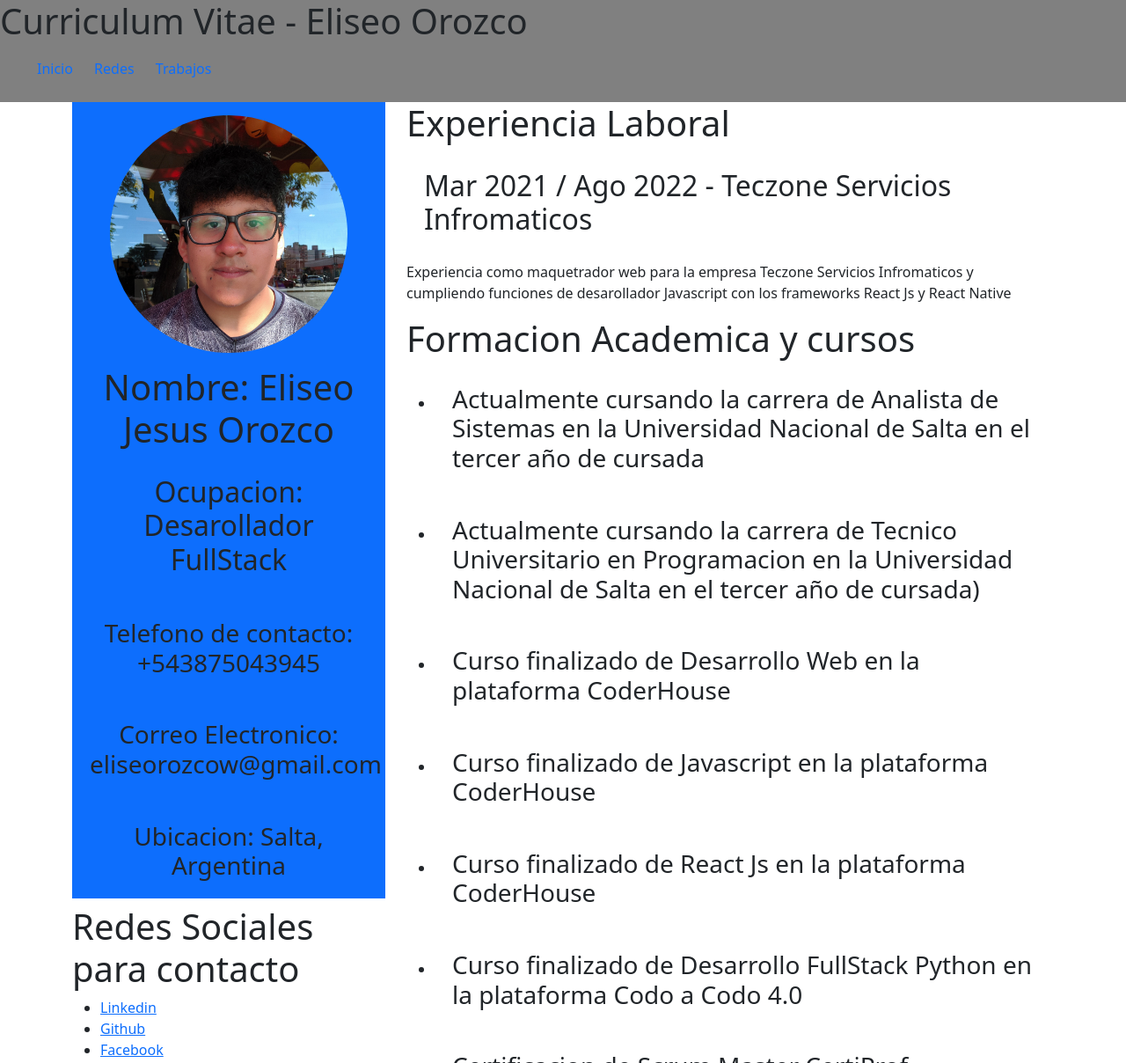
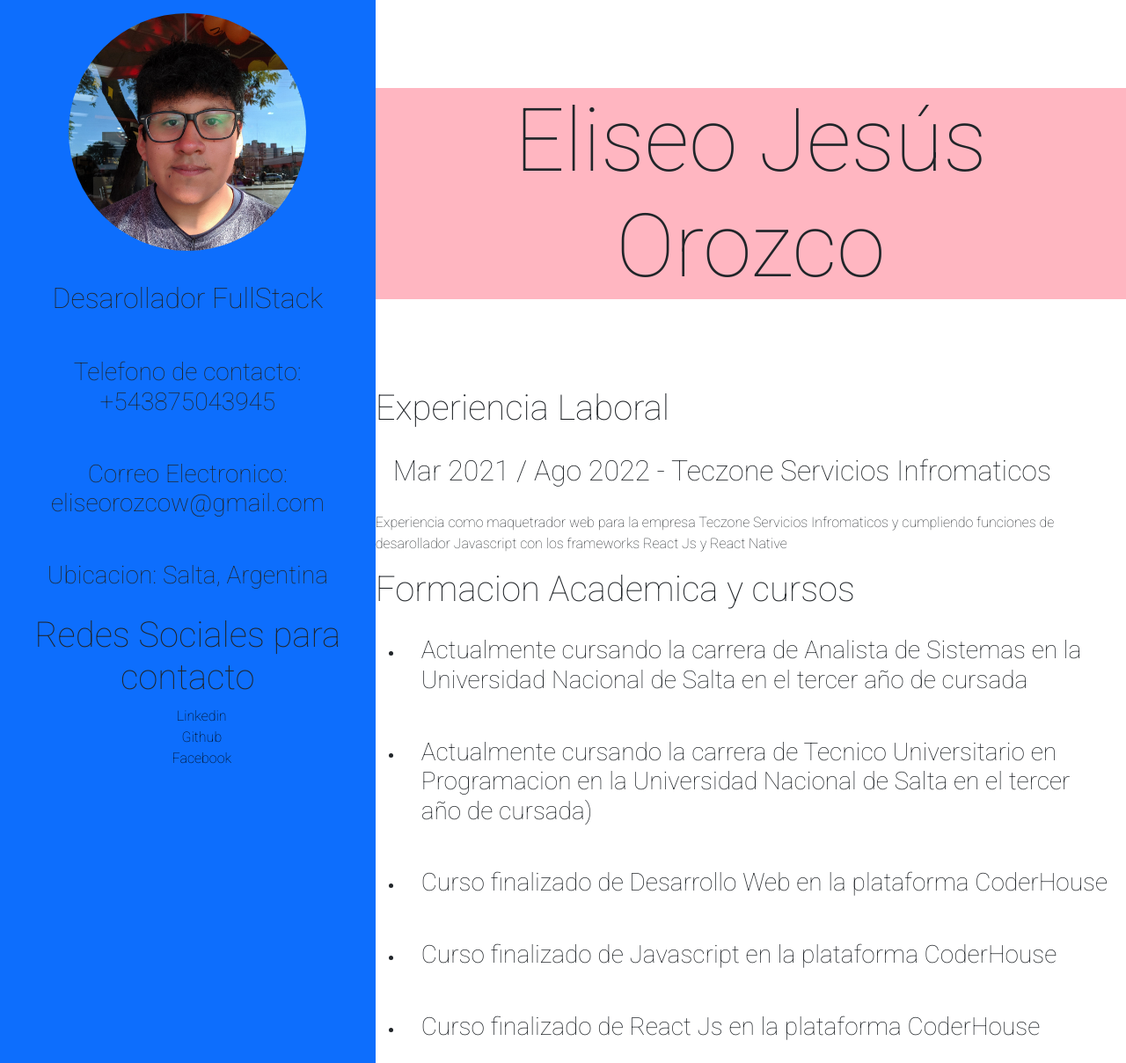
Before and after one commit to crescendollow/ArgentinaPrograma1st, a plain HTML site: page index.html in a window 1280 px wide. Shown: the top 1208 px of the page at 88% size. Drawn offline with nearby package versions, Linux system fonts and the light colour scheme.

Commit message:
Modificaciones de diseño css

```diff
--- a/CSS/estilo.css
+++ b/CSS/estilo.css
@@ -1,19 +1,7 @@
 *{
+    font-family: 'Roboto', sans-serif;
     margin: 0;
     padding: 0;
-}
-
-header{
-    background-color: grey;
-}
-
-.nav_li{
-    display: inline-block;
-    padding: 10px;
-}
-
-.nav_li a{
-    text-decoration: none;
 }
 
 .UserCard{
@@ -32,3 +20,19 @@ header{
     height: 300px;
     border-radius: 50%;
 }
+
+.contactList{
+    list-style: none;
+}
+
+.contactList li a{
+    color: black;
+    text-decoration: none;
+}
+
+.userDisplayName{
+    text-align: center;
+    font-size: 100px;
+    margin: 100px auto;
+    background-color: lightpink;
+}
--- a/index.html
+++ b/index.html
@@ -9,32 +9,18 @@
   <link rel="stylesheet" type="text/css" media="screen" href="/CSS/estilo.css" />
   <link href="https://cdn.jsdelivr.net/npm/bootstrap@5.3.0-alpha1/dist/css/bootstrap.min.css" rel="stylesheet"
     integrity="sha384-GLhlTQ8iRABdZLl6O3oVMWSktQOp6b7In1Zl3/Jr59b6EGGoI1aFkw7cmDA6j6gD" crossorigin="anonymous">
-
+  <style>
+    @import url('https://fonts.googleapis.com/css2?family=Roboto:wght@100&display=swap');
+  </style>
 </head>
 
 <body>
-  <header>
-    <h1>Curriculum Vitae - Eliseo Orozco</h1>
-    <nav class="nav" id="nav">
-      <ul>
-        <li class="nav_li">
-          <a href="index.html" class="nav_link">Inicio</a>
-        </li>
-        <li class="nav_li"><a href="#Redes" class="nav_link">Redes</a></li>
-        <li class="nav_li">
-          <a href="#Trabajos" class="nav_link">Trabajos</a>
-        </li>
-      </ul>
-    </nav>
-  </header>
-
-  <div class="container">
+  <div class="container-fluid">
     <div class="row">
-      <div class="col-4">
-        <div class="bg-primary text-center">
+      <div class="col-4 bg-primary text-center">
+        <div>
           <img class="UserCV" src="/Media/EliseoOrozco.jpg" alt="Eliseo Orozco" />
-          <h1>Nombre: Eliseo Jesus Orozco</h1>
-          <h2>Ocupacion: Desarollador FullStack</h2>
+          <h2>Desarollador FullStack</h2>
           <h3>Telefono de contacto: +543875043945</h3>
           <h3>Correo Electronico: eliseorozcow@gmail.com</h3>
           <h3>Ubicacion: Salta, Argentina</h3>
@@ -42,7 +28,7 @@
 
         <div>
           <h1>Redes Sociales para contacto</h1>
-          <ul>
+          <ul class="contactList">
             <li>
               <a href="https://www.linkedin.com/in/eliseo-orozco-a1434a20a/" target="_blank" rel="noopener">Linkedin</a>
             </li>
@@ -54,7 +40,8 @@
         </div>
       </div>
 
-      <div class="col-8">
+      <div class="col-8 p-0">
+        <h1 class="userDisplayName">Eliseo Jesús Orozco</h1>
         <div>
           <h1>Experiencia Laboral</h1>
           <article>
```
